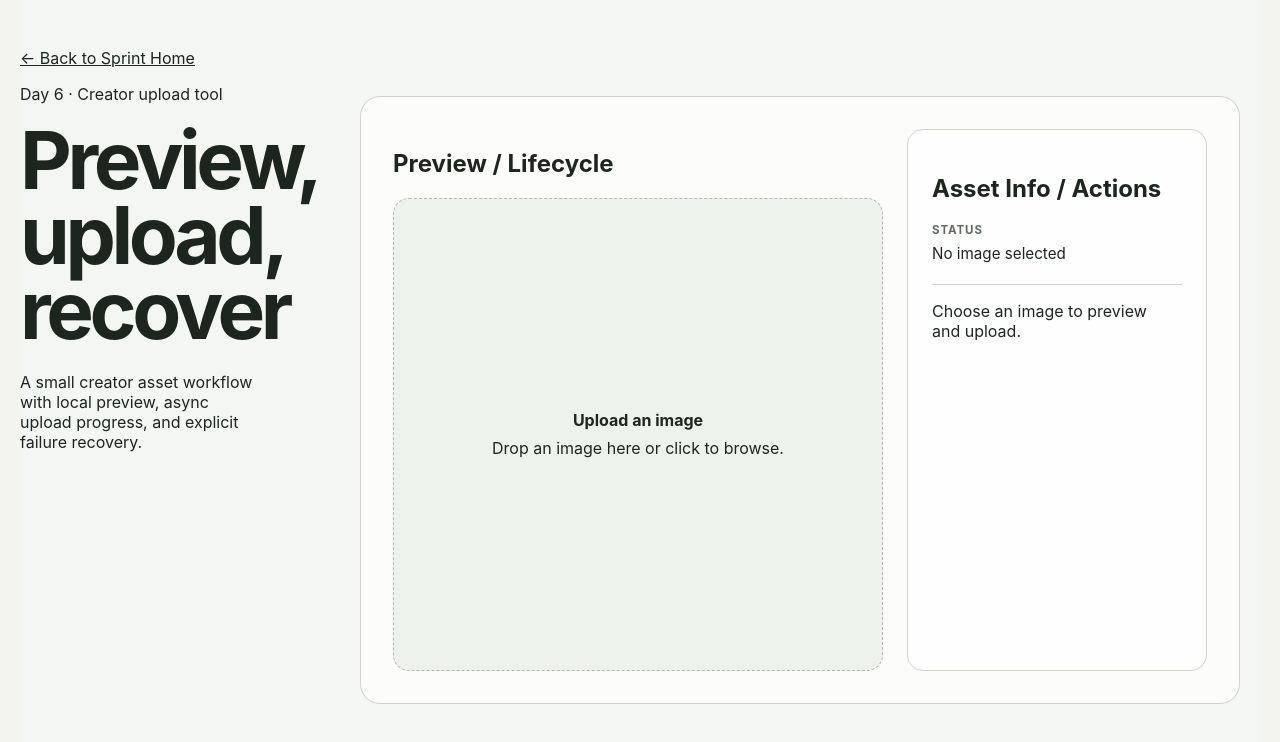
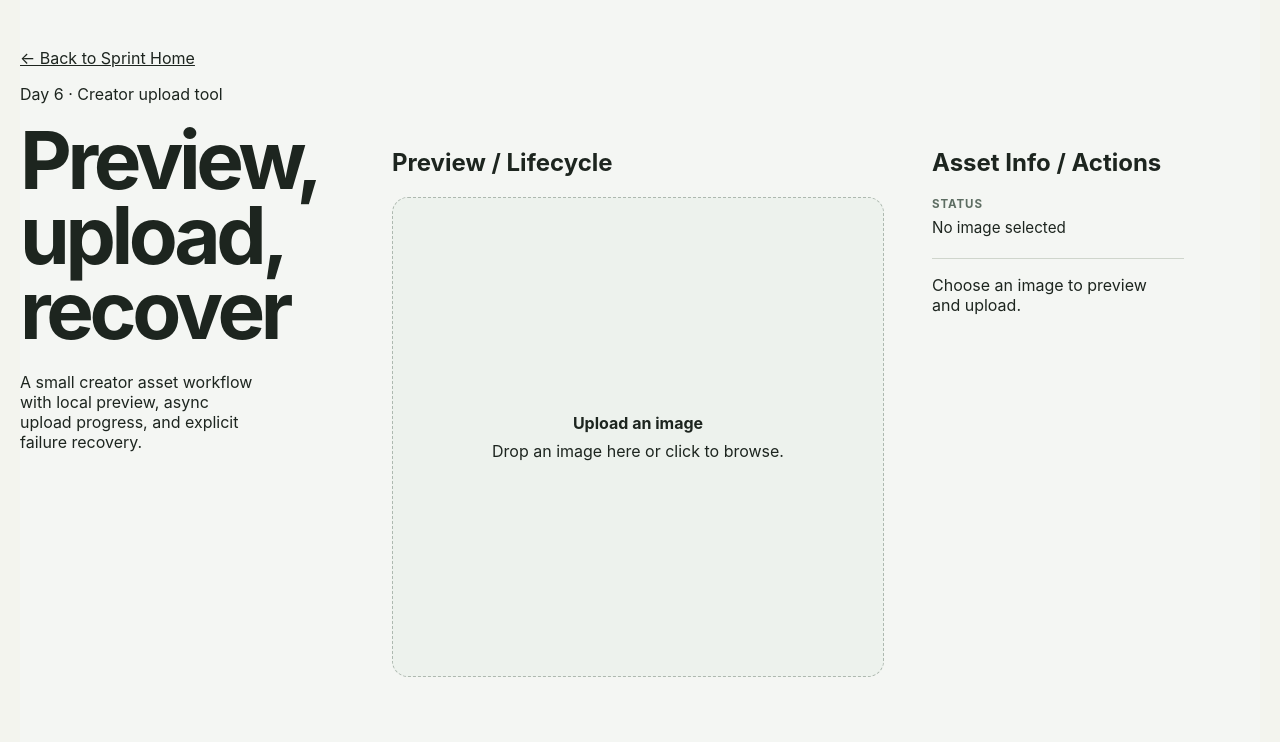
Before and after one commit to stuartchendev/7-day-frontend-production-sprint, a React (Vite) app: page /day-6 in a window 1280 px wide. Shown: the top 742 px of the page. Built offline with nearby package versions, Linux system fonts and the light colour scheme.

Commit message:
fix(day-6): stabilize preview and asset info layout

```diff
--- a/src/days/day-6/DaySixPage.tsx
+++ b/src/days/day-6/DaySixPage.tsx
@@ -286,6 +286,7 @@ export function DaySixPage() {
 
                     <div className="day-six__actions">
                         {status === "idle" && selectedFile && (
+                            <>
                                 <button
                                     type="button"
                                     className="day-six__button-primary"
@@ -294,6 +295,14 @@ export function DaySixPage() {
                                     Upload
                                 </button>
 
+                                <button
+                                    type="button"
+                                    className="day-six__button-secondary"
+                                    onClick={handleReset}
+                                >
+                                    Reset
+                                </button>
+                            </>
                         )}
 
                         {status === "failed" && (
--- a/src/days/day-6/day-six.css
+++ b/src/days/day-6/day-six.css
@@ -19,33 +19,23 @@
 
 .day-six__workspace {
     width: min(1320px, calc(100% - 40px));
-    min-height: 480px;
     margin: 48px auto 0;
     padding: 32px;
 
-    border: 1px solid #cfd5cc;
-    border-radius: 20px;
-
-    background: rgba(255, 255, 255, 0.72);
-}
-
-.day-six__workspace {
     display: grid;
     grid-template-columns: minmax(0, 3fr) minmax(300px, 1fr);
     gap: 24px;
+
+    align-items: start;
 }
 
 /* asset info panel */
 .day-six__panel-info {
     min-height: 520px;
-    padding: 24px;
+    padding: 0 24px 24px 24px;
 
     display: flex;
     flex-direction: column;
-
-    border: 1px solid #cfd5cc;
-    border-radius: 16px;
-    background: rgba(255, 255, 255, 0.72);
 }
 
 .day-six__panel-preview {
@@ -58,7 +48,7 @@
 .day-six__upload-surface {
     position: relative;
     flex: 1;
-    min-height: 0;
+    min-height: 480px;
     padding: 32px;
 
     display: flex;
@@ -119,6 +109,7 @@
 
 .day-six__status {
     position: absolute;
+    min-height: 480px;
     inset: 0;
     z-index: 2;
 
```
Lines whose indentation alone changed are shown as unchanged.
